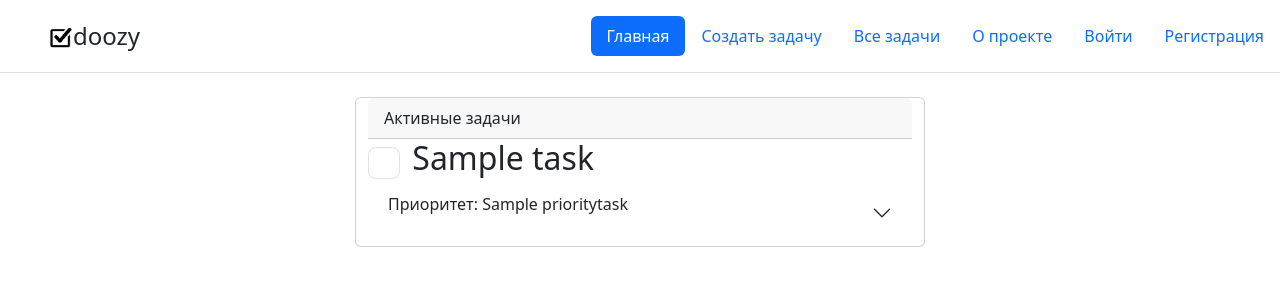
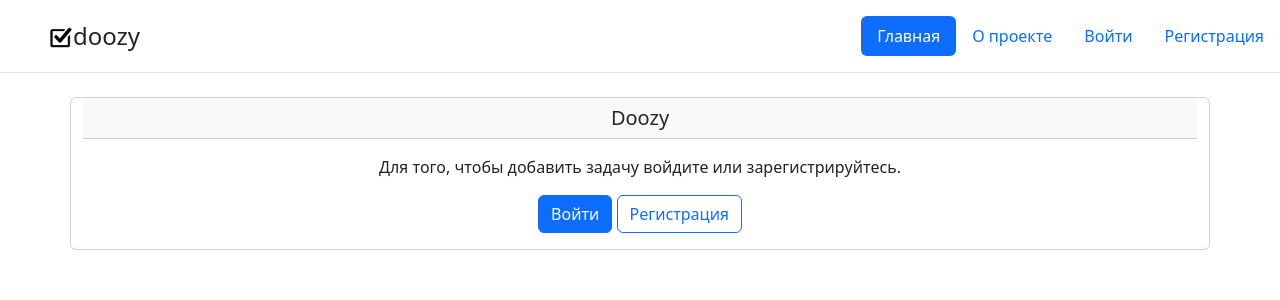
Before and after one commit to dmsnback/doozy, a Django app: page / in a window 1280 px wide. Shown: the top 300 px of the page. Run offline with Django 3.2, Linux system fonts and the light colour scheme; tables that the repository leaves empty hold one stand-in row (values such as "Sample post"); some libraries are stand-ins or nearby versions.

Commit message:
Доступ пользователей

```diff
--- a/doozy/templates/includes/header.html
+++ b/doozy/templates/includes/header.html
@@ -12,12 +12,11 @@
       <li class="nav-item">
         <a href="{% url 'tasks:index' %}" class="nav-link {% if view_name == 'tasks:index' %} active {% endif %}" aria-current="page">Главная</a>
       </li>
-      <li class="nav-item">
-        <a href="{% url 'tasks:create' %}" class="nav-link {% if view_name == 'tasks:create' %} active {% endif %}">Создать задачу</a>
-      </li>
+      {% if user.is_authenticated %}
       <li class="nav-item">
         <a href="#" class="nav-link">Все задачи</a>
       </li>
+      {% endif %}
       <li class="nav-item">
         <a href="{% url 'pages:about' %}" class="nav-link {% if view_name == 'pages:about' %} active {% endif %}">О проекте</a>
       </li>
--- a/doozy/templates/pages/about.html
+++ b/doozy/templates/pages/about.html
@@ -5,7 +5,7 @@
 
 {% block content %}
   <div class="container">
-    <div class="card">
+    <div class="card text-center">
       <div class="card-header">О проекте</div>
       <div class="card-body">
         <h5 class="card-title">Doozy</h5>
--- a/doozy/templates/registration/login.html
+++ b/doozy/templates/registration/login.html
@@ -44,7 +44,7 @@
   {% endif %}
   <div class="container">
     <div class="row justify-content-center">
-      <div class="card col-4 m-3">
+      <div class="card col-4 m-3 text-center">
         <div class="card-header">Войти в систему</div>
         <div class="card-body">
           <form method="post" action="{% url 'login' %}">
--- a/doozy/templates/registration/password_reset_complete.html
+++ b/doozy/templates/registration/password_reset_complete.html
@@ -7,7 +7,7 @@
 {% block content %}
   <div class="container">
     <div class="row justify-content-center">
-      <div class="card">
+      <div class="card text-center">
         <h5 class="card-header">Восстановление пароля завершено</h5>
         <div class="card-body">
           <p class="card-text">Ваш новый пароль сохранён. Теперь вы можете войти.</p>
--- a/doozy/templates/registration/password_reset_confirm.html
+++ b/doozy/templates/registration/password_reset_confirm.html
@@ -8,7 +8,7 @@
 {% block content %}
   <div class="container">
     <div class="row justify-content-center">
-      <div class="card col-4 m-3">
+      <div class="card col-4 m-3 text-center">
         <div class="card-header">Восстановление пароля</div>
         <div class="card-body">
           <form method="post">
--- a/doozy/templates/registration/password_reset_done.html
+++ b/doozy/templates/registration/password_reset_done.html
@@ -7,7 +7,7 @@
 {% block content %}
   <div class="container">
     <div class="row justify-content-center">
-      <div class="card">
+      <div class="card text-center">
         <h5 class="card-header">Письмо с инструкциями по восстановлению пароля отправлено</h5>
         <div class="card-body">
           <h5 class="card-title">Мы отправили вам инструкцию по установке нового пароля на указанный адрес электронной почты (если в нашей базе данных есть такой адрес). Вы должны получить её в ближайшее время.</h5>
--- a/doozy/templates/registration/password_reset_form.html
+++ b/doozy/templates/registration/password_reset_form.html
@@ -8,7 +8,7 @@
 {% block content %}
   <div class="container">
     <div class="row justify-content-center">
-      <div class="card col-4 m-3">
+      <div class="card col-4 m-3 text-center">
         <div class="card-header">Восстановить пароль</div>
         <div class="card-body">
           <form method="post">
--- a/doozy/templates/registration/registration_form.html
+++ b/doozy/templates/registration/registration_form.html
@@ -8,7 +8,7 @@
 {% block content %}
   <div class="container">
     <div class="row justify-content-center">
-      <div class="card col-4 m-3">
+      <div class="card col-4 m-3 text-center">
         <div class="card-header">Регистрация пользователя</div>
         <div class="card-body">
           <form method="post">
--- a/doozy/templates/tasks/index.html
+++ b/doozy/templates/tasks/index.html
@@ -5,38 +5,44 @@
 {% endblock %}
 
 {% block content %}
+  {% if user.is_authenticated %}
     <div class="container">
       <div class="row justify-content-center">
         <div class="card col-6">
           <div class="card-header">Активные задачи</div>
+          <div class="card text-center">
+            <a href="{% url 'tasks:create' %}" class="btn btn-dark">Добавить новую задачу</a>
+          </div>
+
           {% for task in tasks %}
-          <div class="accordion accordion-flush" id="accordionFlushExample">
-            <div class="accordion-item">
-              <h2 class="accordion-header">
-                <input class="form-check-input me-1" type="checkbox" value="" id="firstCheckbox" />
-                {{ task.title }}
-                <button class="accordion-button collapsed" type="button" data-bs-toggle="collapse" data-bs-target="#flush-collapseOne" aria-expanded="false" aria-controls="flush-collapseOne">
-                  <div class="text-left">
+            {% if task.author == user %}
+              <ul class="list-group">
+                <li class="list-group-item">
+                  <input class="form-check-input me-1" type="checkbox" value="" id="firstCheckboxStretched" />
+                  <label class="form-check-label stretched-link" for="firstCheckboxStretched"><h5>{{ task.title }}</h5></label>
                   <p>Приоритет: {{ task.prioroty }}</p>
-                  </div>
-                </button>
-              </h2>
-              <div id="flush-collapseOne" class="accordion-collapse collapse" data-bs-parent="#accordionFlushExample">
-                <div class="accordion-body">
-                  <p>{{ task.comment }}</p>
-                  <p>Создана: {{ task.created_at }}</p>
-                  <p>Выполнить до: {{ task.finish_at }}</p>
-                  <p>Статус: {{ task.completed }}</p>
-                  <div>
+                </li>
                 <a class="btn btn-outline-dark" role="button" href="{% url 'tasks:edit' task.id %}">Изменить</a>
                 <a class="btn btn-outline-dark" role="button" href="{% url 'tasks:delete' task.id %}">Удалить</a>
+
+              </ul>
+            {% endif %}
+          {% endfor %}
+        </div>
+      </div>
+    </div>
+  {% else %}
+    <div class="container">
+      <div class="row justify-content-center">
+        <div class="card text-center">
+          <h5 class="card-header">Doozy</h5>
+          <div class="card-body">
+            <p class="card-text">Для того, чтобы добавить задачу войдите или зарегистрируйтесь.</p>
+            <a href="{% url 'login' %}" class="btn btn-primary">Войти</a>
+            <a href="{% url 'registration' %}" class="btn btn-outline-primary">Регистрация</a>
           </div>
         </div>
       </div>
     </div>
-          </div>
-        {% endfor %}
-      </div>
-    </div>
-  </div>
+  {% endif %}
 {% endblock %}
```
Also changed, not shown: doozy/doozy/settings.py (line endings or trailing spaces). Lines whose indentation alone changed are shown as unchanged.
